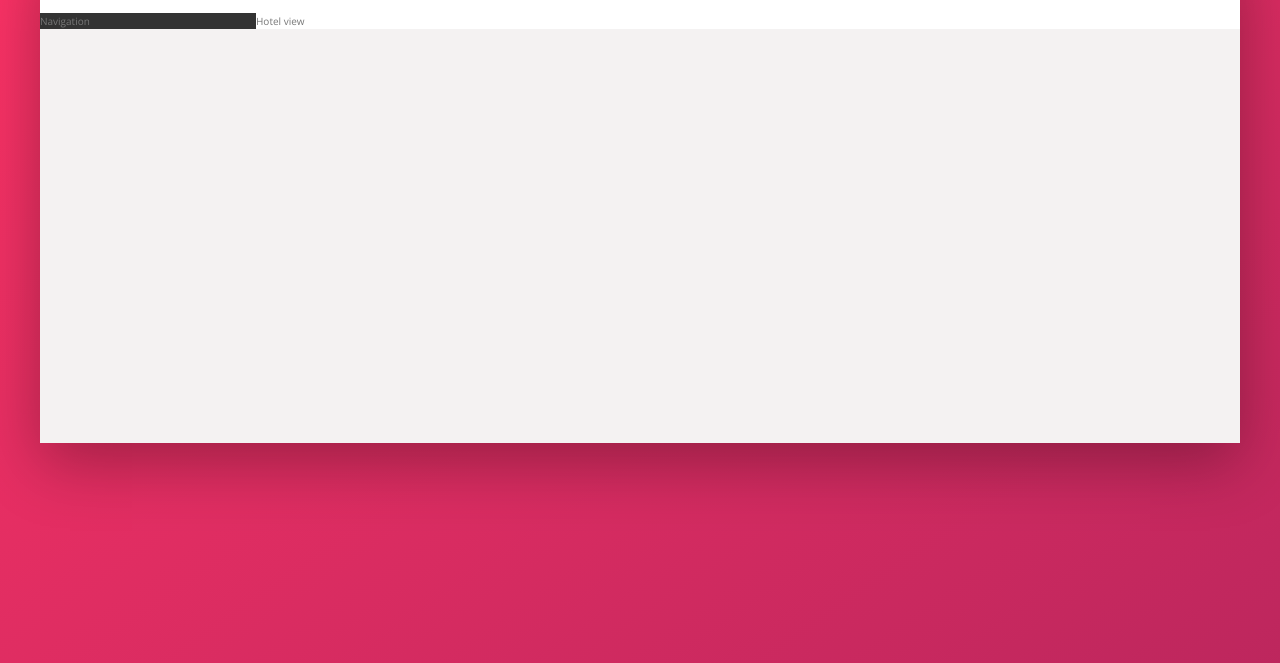
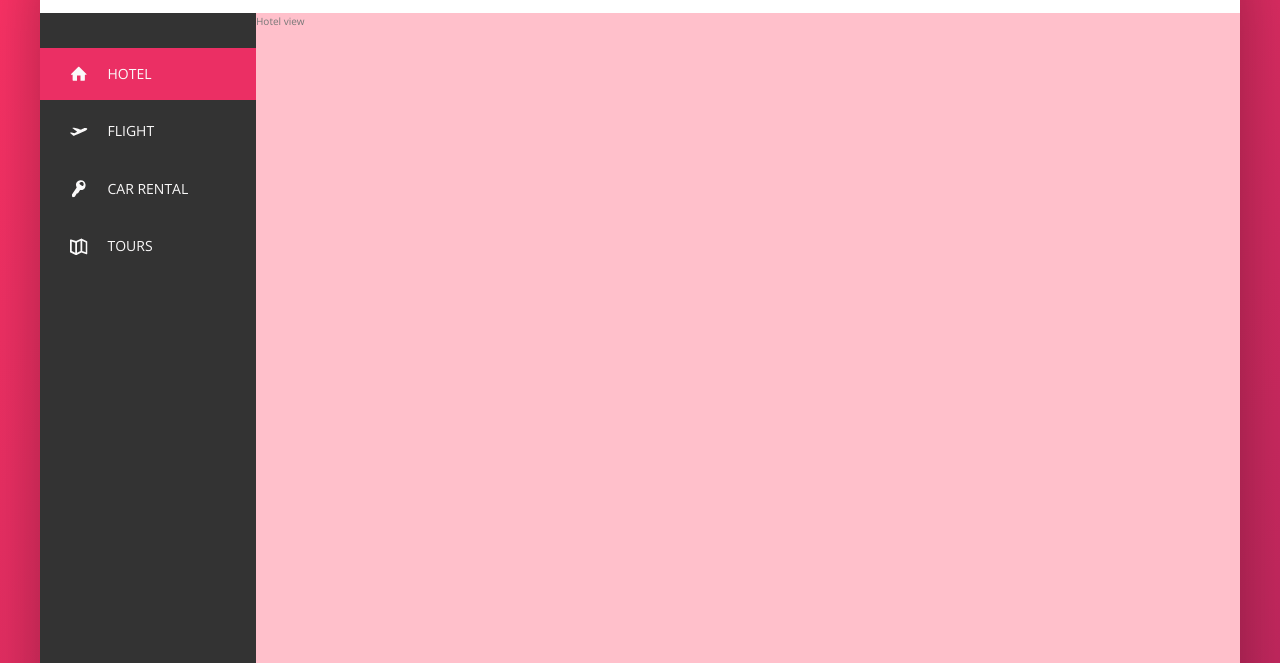
Before and after one commit to balcoder/reservo, a website: page index.html in a window 1280 px wide. Shown: the part 137-800 px from the top of the page. Drawn offline with nearby package versions, Linux system fonts and the light colour scheme.

Commit message:
finished sidebar nav

```diff
--- a/index.html
+++ b/index.html
@@ -43,9 +43,47 @@
 
           </nav>
         </header>
+
         <div class="content">
           <nav class="sidebar">
-            Navigation
+            <ul class="side-nav">
+              <li class="side-nav__item side-nav__item--active">
+                <a href="#" class="side-nav__link">
+                  <svg class="side-nav__icon">
+                    <use xlink:href="img/sprite.svg#icon-home"></use>
+                  </svg>
+                  <span>Hotel</span>
+                </a>
+              </li>
+              <li class="side-nav__item">
+                <a href="#" class="side-nav__link">
+                  <svg class="side-nav__icon">
+                    <use xlink:href="img/sprite.svg#icon-aircraft-take-off"></use>
+                  </svg>
+                  <span>Flight</span>
+                </a>
+              </li>
+              <li class="side-nav__item">
+                <a href="#" class="side-nav__link">
+                  <svg class="side-nav__icon">
+                    <use xlink:href="img/sprite.svg#icon-key"></use>
+                  </svg>
+                  <span>Car Rental</span>
+                </a>
+              </li>
+              <li class="side-nav__item">
+                <a href="#" class="side-nav__link">
+                  <svg class="side-nav__icon">
+                    <use xlink:href="img/sprite.svg#icon-map"></use>
+                  </svg>
+                  <span>Tours</span>
+                </a>
+              </li>
+            </ul>
+
+            <div class="legal">
+              &copy; 2019 by Reservo. All rights reserved.
+            </div>
           </nav>
           <main class="hotel-view">
             Hotel view
--- a/sass/_components.scss
+++ b/sass/_components.scss
@@ -98,7 +98,6 @@
     width: 2.25rem;
     fill: var(--color-grey-dark-2);
 
-
   }
 
   &__notification {
@@ -118,19 +117,83 @@
 
   }
 
-  &__user {
-
-  }
-
   &__user-photo {
     height: 3.75rem;
     border-radius: 50%;
     margin-right: 1rem;
   }
+}
 
-  &__user-name {
+////////////////////////////////////////////
+// Sidebar Navigation
 
+  .side-nav {
+    font-size: 1.4rem;
+    list-style: none;
+    margin-top: 3.5rem;
+
+    &__item {
+      position: relative;
+
+      &:not(last-child) {
+        margin-bottom: .5rem;
+      }
+    }
+
+    &__item::before {
+      content: "";
+      position: absolute;
+      top: 0;
+      left: 0;
+      height: 100%;
+      width: 3px;
+      background-color: var(--color-primary);
+      transform: scaleY(0);
+      // transform .2s wait .2s and transition widht in .4s with cubic-bezier
+      transition: transform .2s,
+                    width .4s cubic-bezier(1,0,0,1).2s,
+                    background-color .1s;
+    }
+    &__item:hover::before,
+    &__item--active::before{
+      transform: scaleY(1);
+      width: 100%;
+    }
+
+    &__item:active::before {
+      background-color: var(--color-primary-light);
+    }
+
+    &__link:link,
+    &__link:visited {
+      color: var(--color-grey-light-1);
+      text-decoration: none;
+      text-transform: uppercase;
+      diaplay: block;
+      padding: 1.5rem 3rem;
+      position: relative;
+      z-index: 99; // z-index only works with position set
+
+      display: flex;
+      align-items: center;
+    }
+
+    &__icon {
+      width: 1.75rem;
+      height: 1.75rem;
+      margin-right: 2rem;
+      fill: currentColor;
+    }
   }
 
 
+
+////////////////////////////////////////////
+// Legal notice
+.legal {
+  font-size: 1.2rem;
+  color: var(--color-grey-light-4);
+  text-align: center;
+  padding: 2.5rem;
+
 }
--- a/sass/_layout.scss
+++ b/sass/_layout.scss
@@ -26,12 +26,20 @@
 
 .sidebar {
   background-color: var(--color-grey-dark-1);
+  display: flex;
+  flex-direction: column;
+  justify-content: space-between;
+
+
   flex: 0 0 18%; //grow:shrink: basis
 
 }
 
 .hotel-view {
-  background-color: #fff;
+
+  // testing
+  background-color: pink;
+  height: 80rem;
 
   flex: 1;
 }
```
Also changed, not shown: css/style.css.
